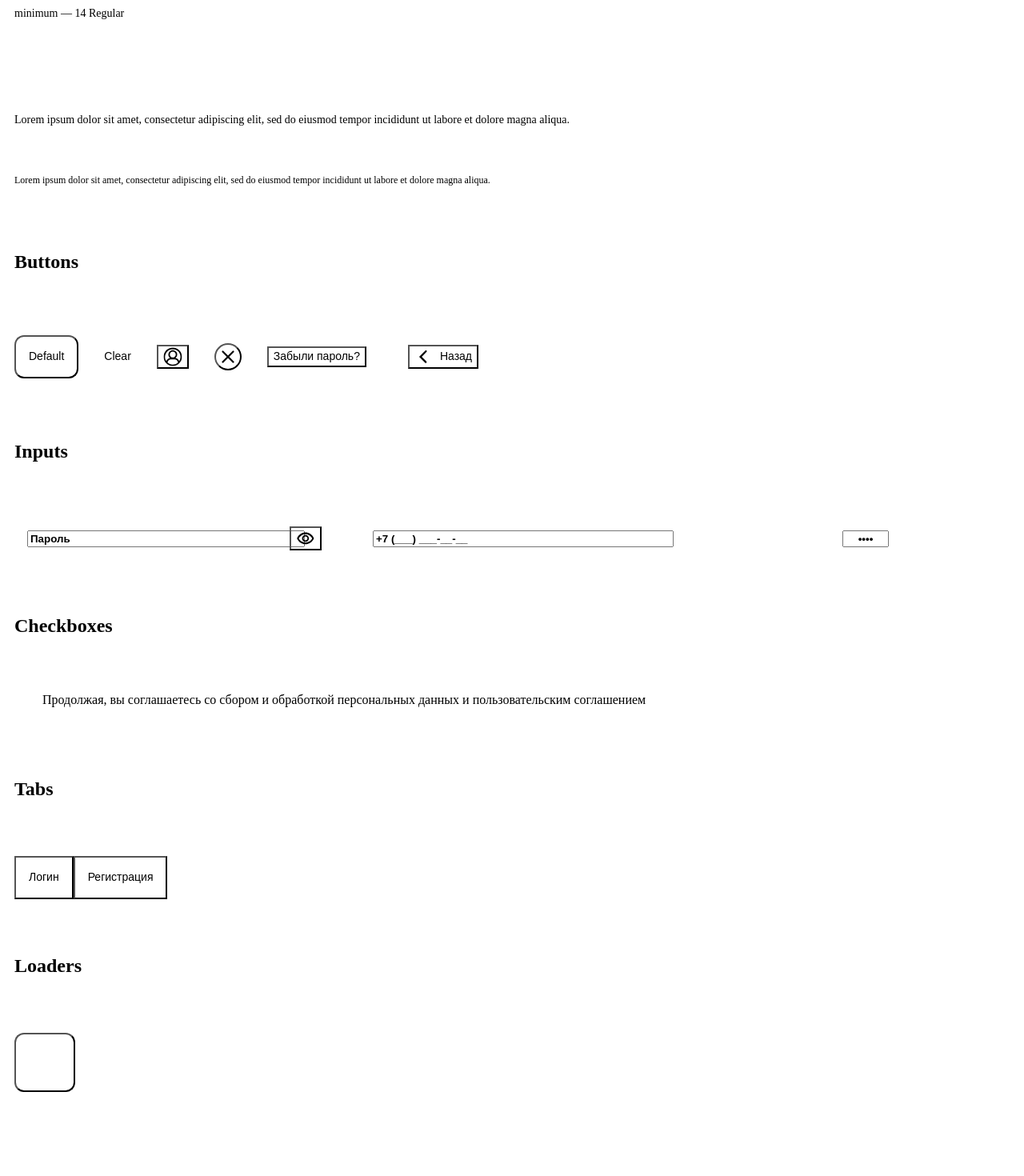
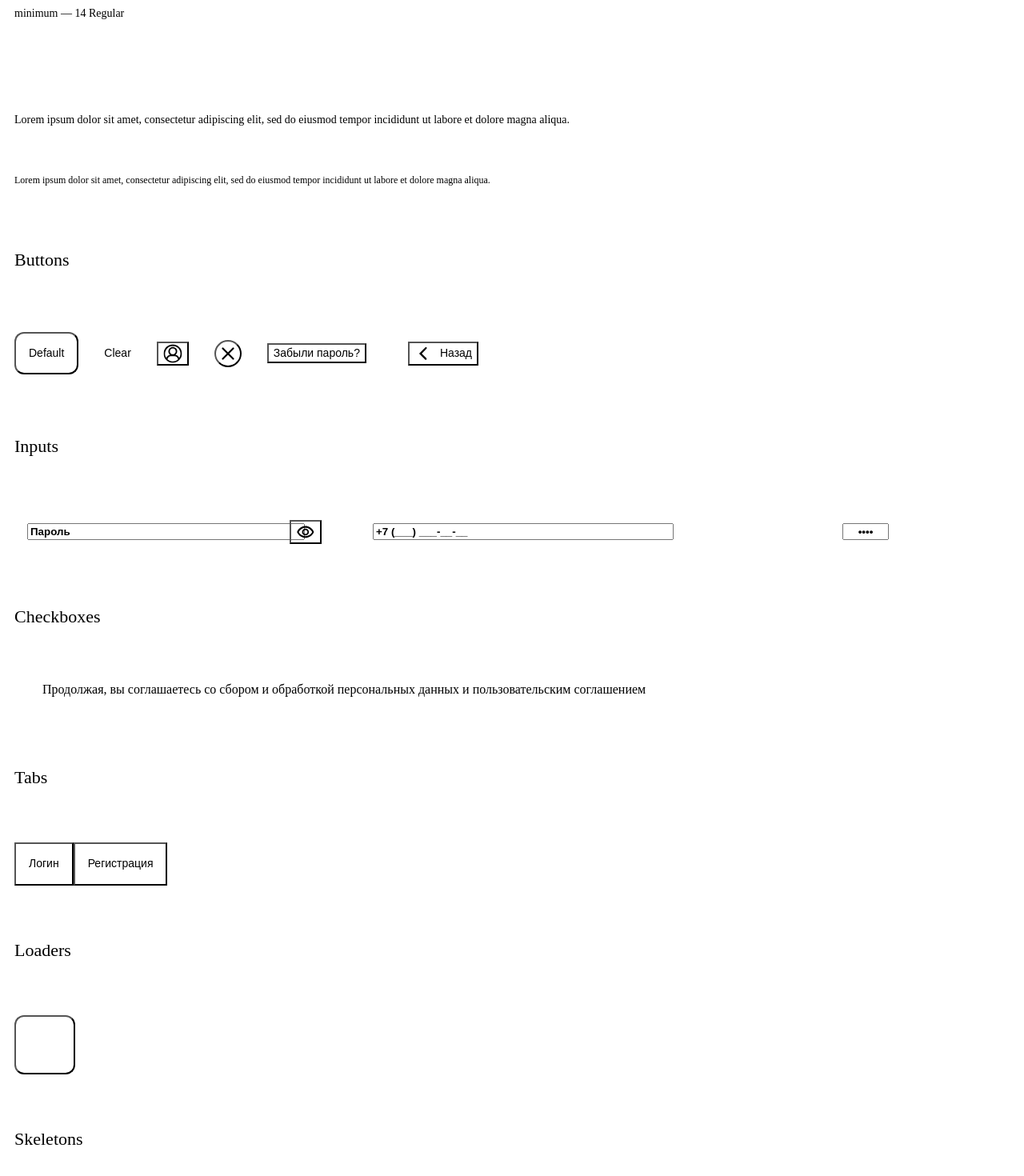
Before and after one commit to INDEX-PROJECTS/cleex-web, a Next.js app: page /Kit/ui/Kit in a window 1280 px wide. Shown: the part 2114-3584 px from the top of the page at 80% size. Before the commit the page ends 3497 px from the top, so only its background shows below. Built offline with nearby package versions, Linux system fonts and the light colour scheme.

Commit message:
feat(skeleton): add skeleton loader

```diff
--- a/src/pages/Kit/ui/Kit.tsx
+++ b/src/pages/Kit/ui/Kit.tsx
@@ -13,6 +13,7 @@ import { Tabs } from "@/shared/ui/Tabs/Tabs";
 import { Loader, ThemeLoader } from "@/shared/ui/Loader/Loader";
 import { HStack, VStack } from "@/shared/ui/Stack";
 import { Text, TextVariant } from "@/shared/ui/Text/Text";
+import { Skeleton } from "@/shared/ui/Skeleton/Skeleton";
 import styles from "./Kit.module.scss";
 import type { TabItem } from "@/shared/ui/Tabs/Tabs";
 
@@ -177,7 +178,11 @@ const Kit = () => {
           />
         </VStack>
       </VStack>
-      <h2>Buttons</h2>
+      <Text
+        gap="0"
+        title="Buttons"
+        variant={TextVariant.SUBTITLE}
+      />
       <HStack
         gap="32"
         max={true}>
@@ -206,7 +211,11 @@ const Kit = () => {
         </HStack>
       </HStack>
 
-      <h2>Inputs</h2>
+      <Text
+        gap="0"
+        title="Inputs"
+        variant={TextVariant.SUBTITLE}
+      />
 
       <HStack
         gap="32"
@@ -227,7 +236,11 @@ const Kit = () => {
         />
       </HStack>
 
-      <h2>Checkboxes</h2>
+      <Text
+        gap="0"
+        title="Checkboxes"
+        variant={TextVariant.SUBTITLE}
+      />
 
       <HStack
         gap="32"
@@ -242,7 +255,11 @@ const Kit = () => {
         />
       </HStack>
 
-      <h2>Tabs</h2>
+      <Text
+        gap="0"
+        title="Tabs"
+        variant={TextVariant.SUBTITLE}
+      />
 
       <HStack
         gap="32"
@@ -254,7 +271,11 @@ const Kit = () => {
         />
       </HStack>
 
-      <h2>Loaders</h2>
+      <Text
+        gap="0"
+        title="Loaders"
+        variant={TextVariant.SUBTITLE}
+      />
 
       <HStack
         gap="32"
@@ -263,6 +284,68 @@ const Kit = () => {
           <Loader theme={ThemeLoader.BTN_LOADER} />
         </Button>
       </HStack>
+
+      <Text
+        gap="0"
+        title="Skeletons"
+        variant={TextVariant.SUBTITLE}
+      />
+
+      <HStack
+        gap="32"
+        max={true}>
+        <HStack
+          justify="start"
+          gap="16">
+          <Skeleton
+            border="50%"
+            flex={false}
+            width={50}
+            height={50}
+          />
+
+          <VStack
+            gap="4"
+            max={true}>
+            <Skeleton
+              width={200}
+              height={10}
+              border="5px"
+            />
+            <Skeleton
+              width={200}
+              height={10}
+              border="5px"
+            />
+          </VStack>
+        </HStack>
+
+        <VStack
+          justify="start"
+          gap="16">
+          <Skeleton
+            border="20px"
+            flex={false}
+            width={200}
+            height={100}
+          />
+
+          <VStack
+            gap="4"
+            max={true}>
+            <Skeleton
+              width={200}
+              height={10}
+              border="5px"
+            />
+            <Skeleton
+              width={200}
+              height={10}
+              border="5px"
+            />
+          </VStack>
+        </VStack>
+      </HStack>
     </VStack>
   );
 };
--- /dev/null
+++ b/src/shared/ui/Skeleton/Skeleton.module.scss
@@ -0,0 +1,23 @@
+.Skeleton {
+	background-color: var(--color-white-secondary);
+
+	// The shine that's going to move across the skeleton:
+	background-image:
+			linear-gradient(
+				90deg,
+				rgba(#fff, 0),
+				rgba(#fff, 0.5),
+				rgba(#fff, 0)
+			);
+	background-size: 40px 100%; // width of the shine
+	background-repeat: no-repeat; // No need to repeat the shine effect
+	background-position: left -40px top 0; // Place shine on the left side, with offset on the left based on the width of the shine - see background-size
+	animation: shine 1s ease infinite; // increase animation time to see effect in 'slow-mo'
+}
+
+@keyframes shine {
+	to {
+		// Move shine from left to right, with offset on the right based on the width of the shine - see background-size
+		background-position: right -40px top 0;
+	}
+}
--- /dev/null
+++ b/src/shared/ui/Skeleton/Skeleton.tsx
@@ -0,0 +1,29 @@
+import { memo } from "react";
+import clsx from "clsx";
+import styles from "./Skeleton.module.scss";
+import type { CSSProperties } from "react";
+
+interface SkeletonProps {
+  className?: string;
+  height?: string | number;
+  width?: string | number;
+  border?: string;
+  flex?: boolean;
+}
+
+export const Skeleton = memo((props: SkeletonProps) => {
+  const { className, height, flex, width, border } = props;
+
+  const style: CSSProperties = {
+    height,
+    width,
+    flex: flex ? "flex" : "none",
+    borderRadius: border,
+  };
+  return (
+    <div
+      className={clsx(styles.Skeleton, {}, [className])}
+      style={style}
+    />
+  );
+});
```
Also changed, not shown: .eslintrc.js.
